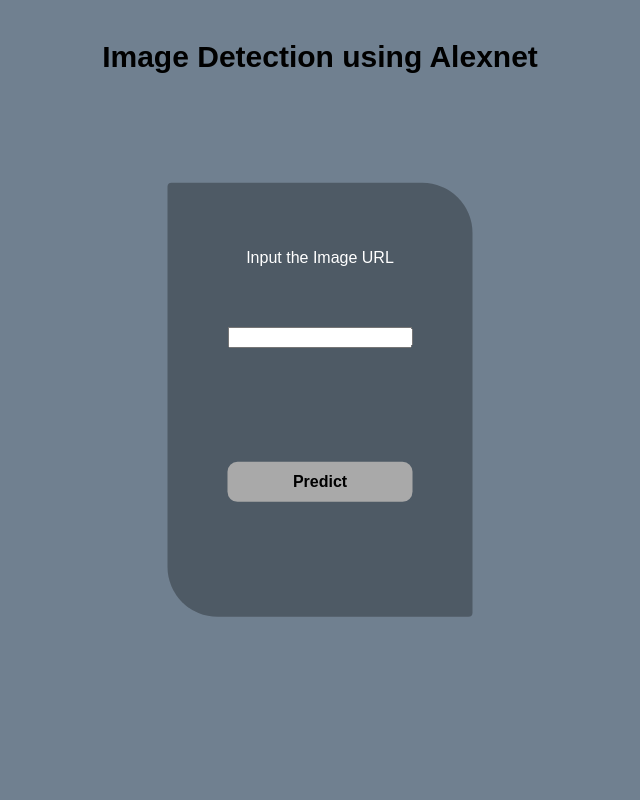
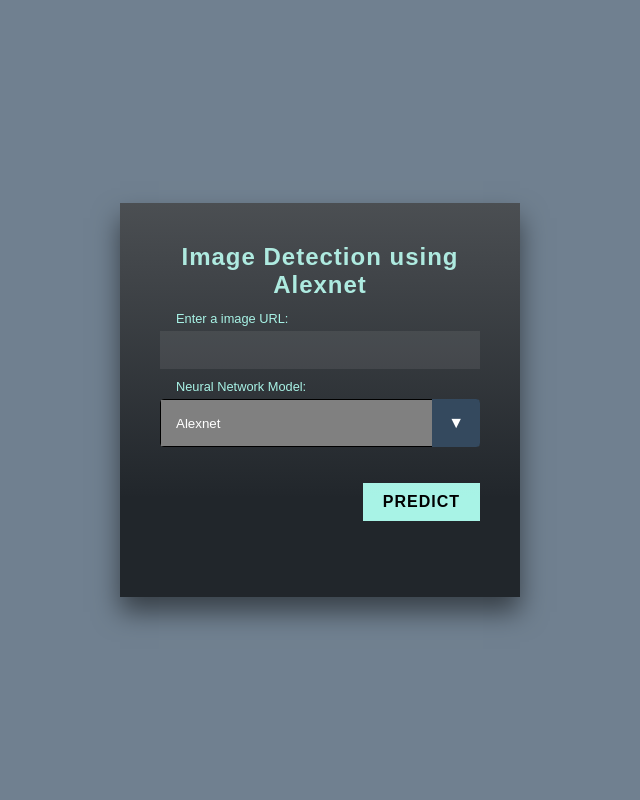
Before and after one commit to Pabanjyoti/Image-Classifier-Flask-App, a Flask app: page / in a window 1280 px wide. Shown: the whole page, without its empty margins (320-960 px from the left). Run offline with Flask 2, Linux system fonts and the light colour scheme.

Commit message:
my commit

```diff
--- a/app.py
+++ b/app.py
@@ -1,16 +1,11 @@
 # -*- coding: utf-8 -*-
-
+"""
+Created on Sat Dec 11 13:17:51 2021
+@author: DELL
+"""
+import alexnet
+import fasterRcnn
 from flask import Flask, render_template, request
-
-import torch, torchvision, cv2, argparse
-import numpy as np
-import torchvision.models as models
-import requests, io
-from torchvision import datasets, transforms as T
-from PIL import Image
-from torchvision.utils import draw_bounding_boxes
-
-alexnet = models.alexnet(pretrained=True)
 
 app=Flask(__name__)
 
@@ -22,87 +17,20 @@ def hello():
 @app.route('/',methods=['POST'])
 
 
-# def predict():
-#     img_url=request.form.get('image')
+def predict():
 
-#     response=requests.get(img_url)
+    img_url = request.form.get('image')
+    nnModel = request.form.get('nnModel')
 
-#     transform = T.Compose([T.Resize(256), T.CenterCrop(224), T.ToTensor(), T.Normalize(mean=[0.485, 0.456, 0.406],std=[0.229, 0.224, 0.225])])
-#     img_pil = Image.open(io.BytesIO(response.content))        #image goes here
-#     img = transform(img_pil)
+    if nnModel == 'alexnet':
+        cls = alexnet.alex(img_url)
+    elif nnModel == 'fasterRcnn':
+        # cls = fasterRcnn.faster(img_url)
+        cls = alexnet.alex(img_url)
 
-#     feed = torch.unsqueeze(img, 0)
-#     out = alexnet(feed)
+    #fasterRcnn.faster(img_url)                 #for faster rcnn
 
-#     with open('./imagenet_classes.txt') as f:
-#         classes = [line.strip() for line in f.readlines()]
-
-#     _, indices = torch.sort(out, descending=True)
-#     percentage = torch.nn.functional.softmax(out, dim=1)[0] * 100
-#     cls = [(classes[idx], percentage[idx].item()) for idx in indices[0][:3]]
-
-#     return render_template('home.html', pred=cls)
-
-
-def predict():
-    img_url=request.form.get('image')
-    response=requests.get(img_url)
-
-    coco_names = [
-    '__background__', 'person', 'bicycle', 'car', 'motorcycle', 'airplane', 'bus',
-    'train', 'truck', 'boat', 'traffic light', 'fire hydrant', 'N/A', 'stop sign',
-    'parking meter', 'bench', 'bird', 'cat', 'dog', 'horse', 'sheep', 'cow',
-    'elephant', 'bear', 'zebra', 'giraffe', 'N/A', 'backpack', 'umbrella', 'N/A', 'N/A',
-    'handbag', 'tie', 'suitcase', 'frisbee', 'skis', 'snowboard', 'sports ball',
-    'kite', 'baseball bat', 'baseball glove', 'skateboard', 'surfboard', 'tennis racket',
-    'bottle', 'N/A', 'wine glass', 'cup', 'fork', 'knife', 'spoon', 'bowl',
-    'banana', 'apple', 'sandwich', 'orange', 'broccoli', 'carrot', 'hot dog', 'pizza',
-    'donut', 'cake', 'chair', 'couch', 'potted plant', 'bed', 'N/A', 'dining table',
-    'N/A', 'N/A', 'toilet', 'N/A', 'tv', 'laptop', 'mouse', 'remote', 'keyboard', 'cell phone',
-    'microwave', 'oven', 'toaster', 'sink', 'refrigerator', 'N/A', 'book',
-    'clock', 'vase', 'scissors', 'teddy bear', 'hair drier', 'toothbrush'
-    ]
-
-    COLORS = np.random.uniform(0, 255, size=(len(coco_names), 3))
-
-    transform = T.Compose([
-        T.ToTensor(),
-    ])
-    def predict(image, model, device, detection_threshold):
-        image = transform(image).to(device)
-        image = image.unsqueeze(0)
-        outputs = model(image)
-        pred_classes = [coco_names[i] for i in outputs[0]['labels'].cpu().numpy()]
-        pred_scores = outputs[0]['scores'].detach().cpu().numpy()
-        pred_bboxes = outputs[0]['boxes'].detach().cpu().numpy()
-        boxes = pred_bboxes[pred_scores >= detection_threshold].astype(np.int32)
-        return boxes, pred_classes, outputs[0]['labels']
-
-    def draw_boxes(boxes, classes, labels, image):
-        image = cv2.cvtColor(np.asarray(image), cv2.COLOR_BGR2RGB)
-        for i, box in enumerate(boxes):
-            color = COLORS[labels[i]]
-            cv2.rectangle(
-                image,
-                (int(box[0]), int(box[1])),
-                (int(box[2]), int(box[3])),
-                color, 2
-            )
-            cv2.putText(image, classes[i], (int(box[0]), int(box[1]-5)),
-                        cv2.FONT_HERSHEY_SIMPLEX, 0.8, color, 2,
-                        lineType=cv2.LINE_AA)
-        return image
-
-    model = torchvision.models.detection.fasterrcnn_resnet50_fpn(pretrained=True)
-
-    device = torch.device('cuda' if torch.cuda.is_available() else 'cpu')
-
-    response = requests.get(img_url)
-    image = Image.open(io.BytesIO(response.content))
-    model.eval().to(device)
-    boxes, classes, labels = predict(image, model, device, 0.8)
-    image = draw_boxes(boxes, classes, labels, image)
-    return render_template('home.html', pred=image)
+    return render_template('home.html', pred=cls)
 
 if __name__ == '__main__':
     app.run(port=3000,debug=True)
--- a/static/css/style.css
+++ b/static/css/style.css
@@ -64,8 +64,7 @@ body {
     color: inherit;
 }
 
-.form .input-group label,
-.form .dropdown label {
+.form .input-group label{
     position: absolute;
     top: 0;
     left: 5%;
@@ -130,3 +99,59 @@ body {
     padding: 10px 20px;
     cursor: pointer;
 }
+select {
+    -webkit-appearance: none;
+    -moz-appearance: none;
+    -ms-appearance: none;
+    appearance: none;
+    outline: 0;
+    background: gray;
+    background-image: none;
+    border: 1px solid black;
+}
+
+.select {
+    font-family: sans-serif;
+    font-size: 1rem;
+    position: relative;
+    display: block;
+    width: 20em;
+    height: 3em;
+    line-height: 3;
+    background: #2C3E50;
+    overflow: hidden;
+    border-radius: .25em;
+}
+select {
+    width: 100%;
+    height: 100%;
+    margin: 0;
+    padding: 15px;
+    color: #fff;
+    cursor: pointer;
+}
+
+select::-ms-expand {
+    display: none;
+}
+
+.select::after {
+    content: '\25BC';
+    position: absolute;
+    top: 0;
+    right: 0;
+    bottom: 0;
+    padding: 0 1em;
+    background: #34495E;
+    pointer-events: none;
+}
+
+.select:hover::after {
+    color: #F39C12;
+}
+
+<!-- For different browsers --> .select::after {
+    -webkit-transition: .25s all ease;
+    -o-transition: .25s all ease;
+    transition: .25s all ease;
+}
--- a/templates/home.html
+++ b/templates/home.html
@@ -1,68 +1,40 @@
 <head>
-
-<title>Image Detection</title>
-
+	<title>Image Detection</title>
+	<link rel="stylesheet" href="{{ url_for('static', filename='css/style.css') }}"></link>
 </head>
 
 <body>
-    <h1 >Image Detection using Alexnet</h1>
 
 	<div class="box">
-    	<form method=post enctype=multipart/form-data>
-			<P align=center>Input the Image URL</P>
-    		<h1><input type=url name=image></h1>
-    		<h1><input type=submit value=Predict></h1>
-    	</form>
+    	<form id ="form" class="form" method="post" enctype="multipart/form-data">
+
+			<h2>Image Detection using Alexnet</h2>
+
+			<div class="input-group">
+				<label for="image_url">Enter a image URL:</label>
+				<input id="image_url" type="url" name="image">
+			</div>
+			<div class="input-group">
+				<label for="nnModel">Neural Network Model:</label>
+			</div>
+			<div class="select">
+
+				<select id="nnModel" name="nnModel">
+					<option value="alexnet">Alexnet</option>
+					<option value="fasterRcnn">Faster RCNN</option>
+				</select>
+			</div>
+		</br>
+		</br>
+    		<h1><input class="submit-btn" type="submit" value="Predict"></h1>
+		</br>
+		</br>
 
 		{% if pred %}
-			<p> The object present in the images:- </p>
 			<p> {{ pred }}</p>
 		{% endif %}
-	</div>
 
+
+		</form>
+		</div>
 </body>
-
-<style>
-
-	body {
-		margin: 0 auto;
-		padding: 0;
-		font-family: sans-serif;
-		background-color: slategray;
-		background-size: 100%;
-		}
-	.box {
-		width: auto;
-		height: auto;
-		background-color: rgba(0,0,0,0.3);
-		border-radius: 4px 50px 4px 50px;
-		left: 50%;
-		top: 50%;
-		position: absolute;
-		transform: translate(-50%, -50%);
-		color: #fff;
-		padding: 50px 20px;
-		}
-	h1 {
-		text-align: center;
-		padding: 40px;
-		font-size: 30px ;
-		}
-	.box  input[type="submit"]{
-		width: 100%;
-		height: 40px;
-		color: #000;
-		margin: 14px 0 5px 0;
-		background-color: darkgrey;
-		font-weight: bold;
-		border: none;
-		border-radius: 10px;
-		font-size: 16px;
-		}
-	.box  input[type="submit"]:hover{
-		background-color: #26c6da;
-		color: #000;
-		font-weight: bold;
-		}
-
-</style>
```
Also changed, not shown: other parts of static/css/style.css (+0 -30 lines).
